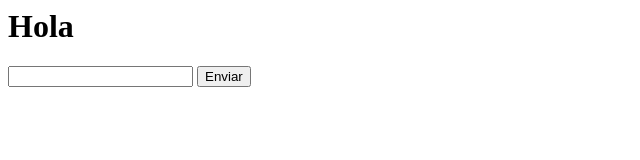
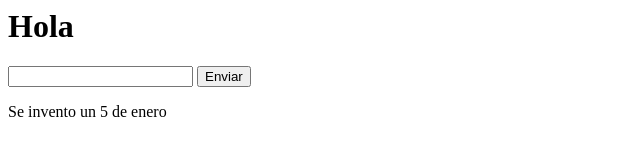
Before and after one commit to Alexander5630/HTMLBasicPage, a plain HTML site: page index.html in a window 1280 px wide. Shown: the whole page, without its empty margins (0-640 px from the left). Drawn offline with Linux system fonts and the light colour scheme.

Commit message:
Se agregó un párrafo

```diff
--- a/index.html
+++ b/index.html
@@ -10,6 +10,8 @@
 	<input type="" name="" >
 	<button> Enviar </button>
 </form>
+
+<p> Se invento un 5 de enero</p>
 </body>
 
 <footer>
```
